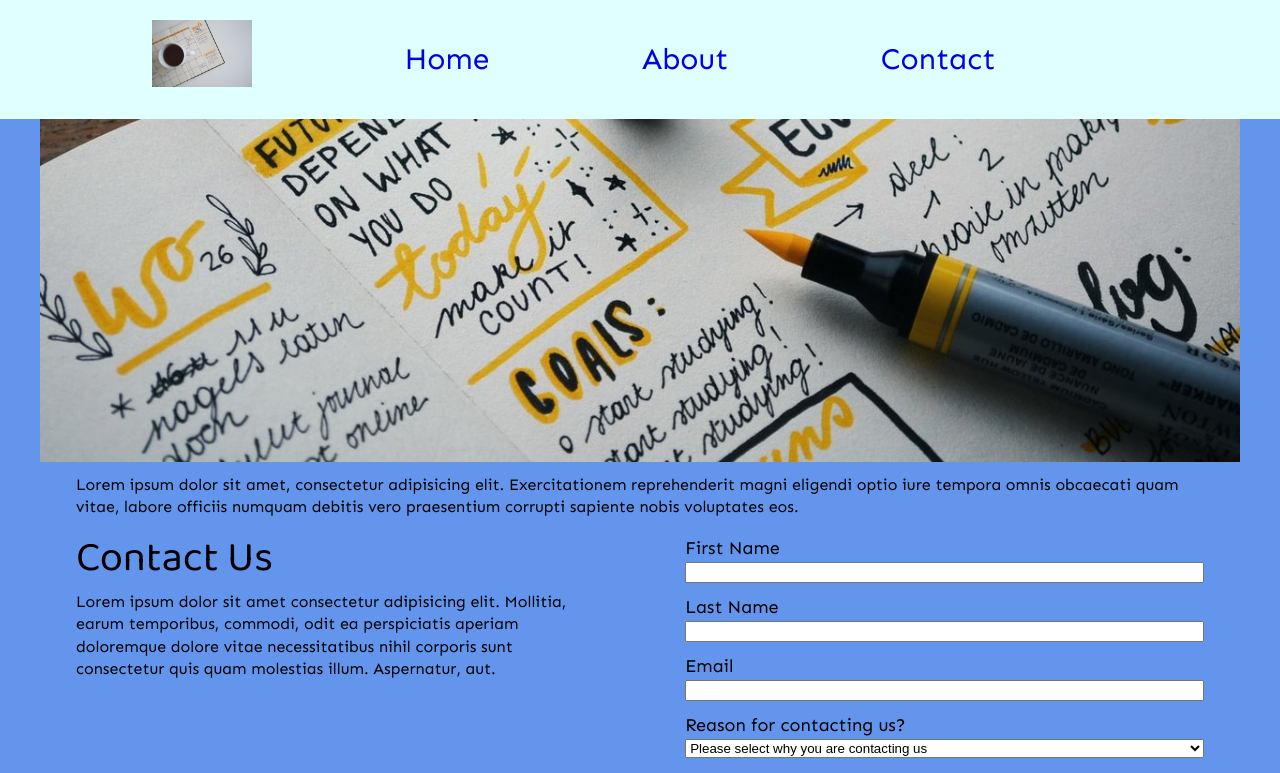
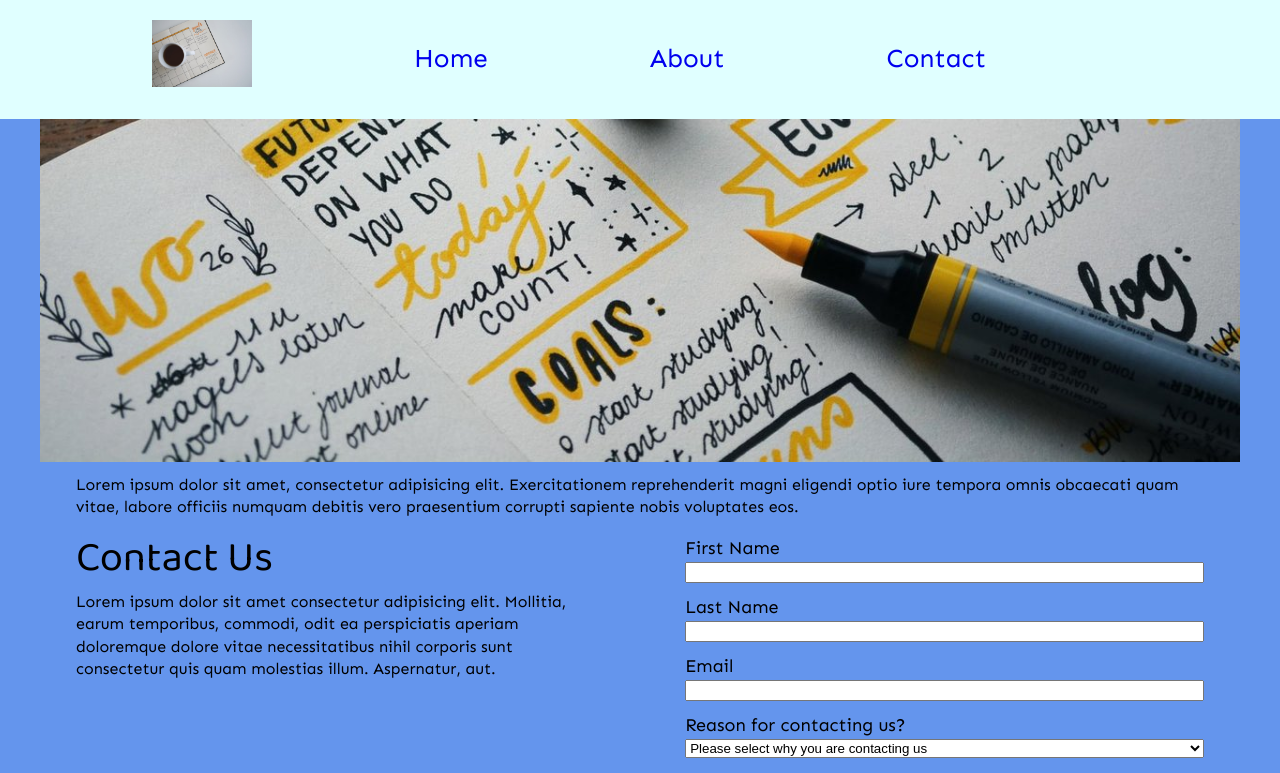
Before and after one commit to BWBC-GoalSetter/Marketing, a plain HTML site: page contact.html in a window 1280 px wide. Shown: the top 773 px of the page. Drawn offline with nearby package versions, Linux system fonts and the light colour scheme.

Commit message:
small nav change

```diff
--- a/less/navigation.less
+++ b/less/navigation.less
@@ -24,7 +24,7 @@
        max-width: 900px;
 
         a {
-            font-size: 3rem;
+            font-size: 2.6rem;
             text-decoration: none;
         }
    }
```
Also changed, not shown: css/contact/index.css.
